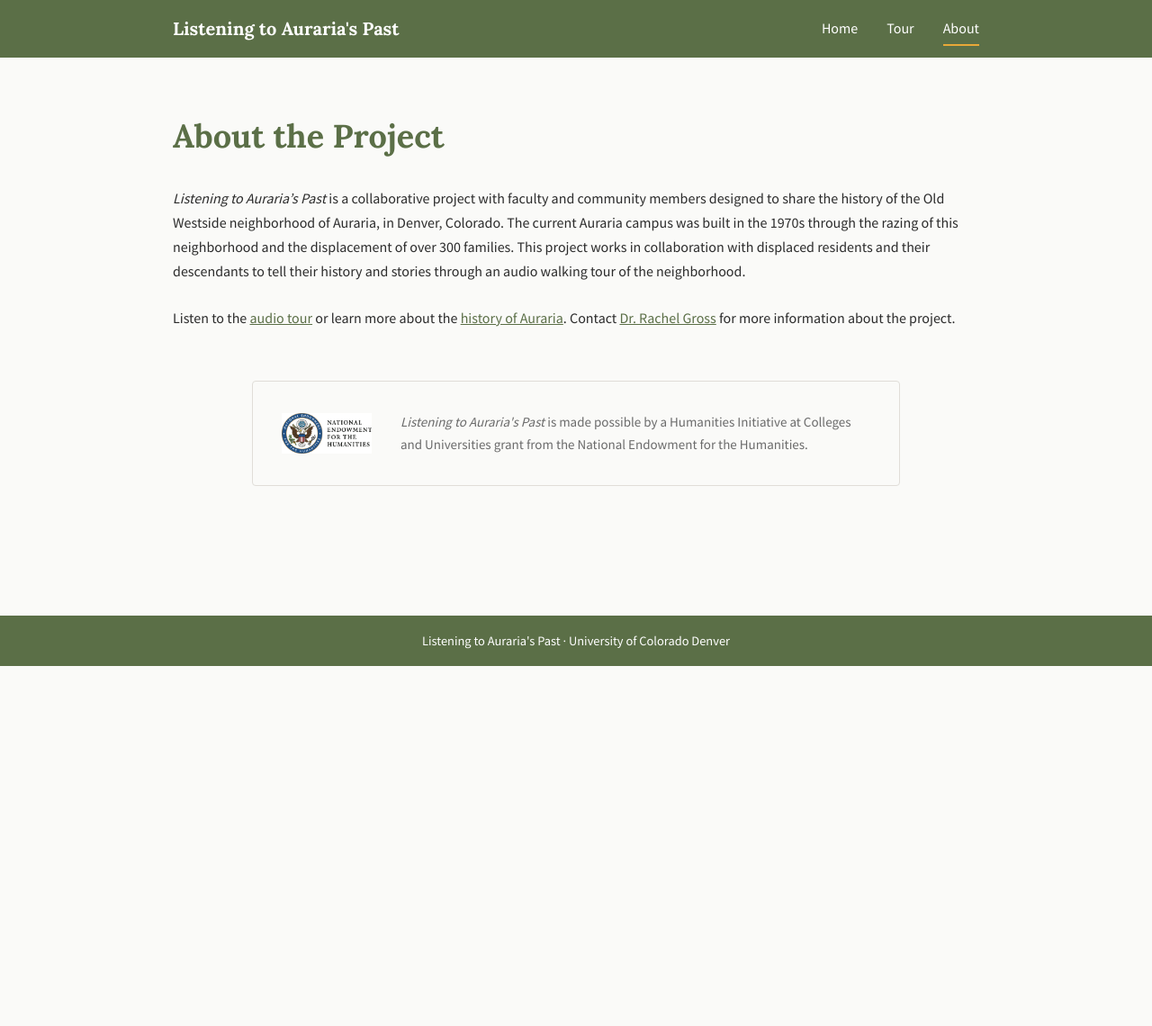
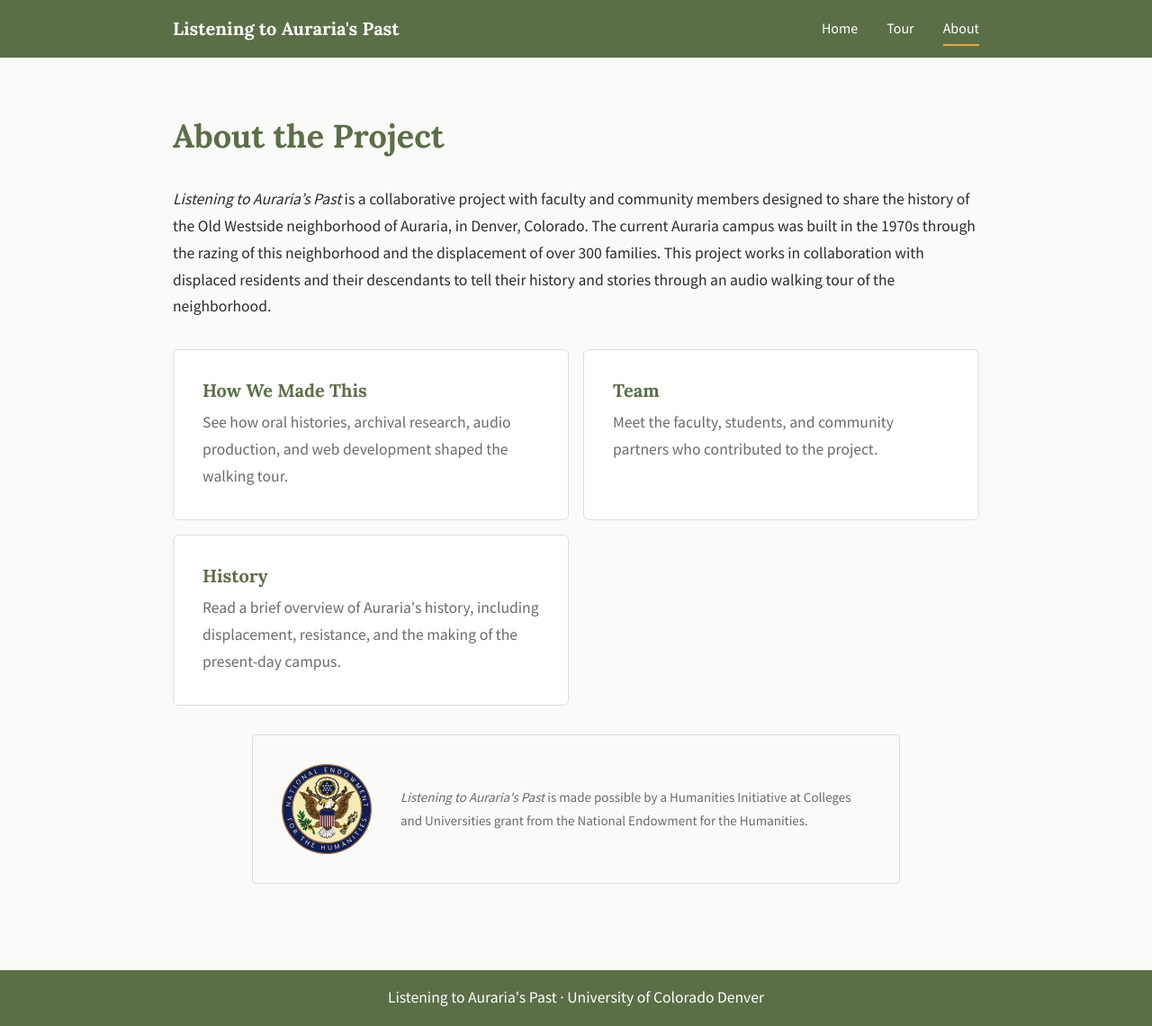
Before and after one commit to cblevins/auraria-history, a Jekyll site: the page built from pages/about.md, in a window 1280 px wide and 1140 px high. Shown: the whole window at 90% size. Built offline with Jekyll 4.4.1, drawn with Linux system fonts in a browser that asks for light colours.

```diff
--- a/_includes/nav.html
+++ b/_includes/nav.html
@@ -11,9 +11,9 @@
         <a href="{{ '/about/' | relative_url }}" {% if page.url contains '/about/' or page.url contains '/history/' or page.url contains '/process/' or page.url contains '/team/' %}aria-current="page"{% endif %}>About</a>
         <ul class="nav-submenu" aria-label="About pages">
           <li><a href="{{ '/about/' | relative_url }}" {% if page.url contains '/about/' %}aria-current="page"{% endif %}>About the Project</a></li>
+          <li><a href="{{ '/team/' | relative_url }}" {% if page.url contains '/team/' %}aria-current="page"{% endif %}>Project Team</a></li>
+          <li><a href="{{ '/process/' | relative_url }}" {% if page.url contains '/process/' %}aria-current="page"{% endif %}>How We Made This</a></li>
           <li><a href="{{ '/history/' | relative_url }}" {% if page.url contains '/history/' %}aria-current="page"{% endif %}>Auraria's History</a></li>
-          <li><a href="{{ '/process/' | relative_url }}" {% if page.url contains '/process/' %}aria-current="page"{% endif %}>How We Made This</a></li>
-          <li><a href="{{ '/team/' | relative_url }}" {% if page.url contains '/team/' %}aria-current="page"{% endif %}>Project Team</a></li>
         </ul>
       </li>
     </ul>
--- a/_sass/_typography.scss
+++ b/_sass/_typography.scss
@@ -10,7 +10,10 @@ body {
   background-color: $color-bg;
 }
 
-h1, h2, h3, h4 {
+h1,
+h2,
+h3,
+h4 {
   font-family: $font-heading;
   color: $color-primary;
   line-height: 1.3;
@@ -37,6 +40,7 @@ h4 {
 p {
   margin-top: 0;
   margin-bottom: 1.5rem;
+  font-size: 1.1rem;
 }
 
 a {
--- a/pages/about.md
+++ b/pages/about.md
@@ -6,13 +6,26 @@ permalink: /about/
 
 _Listening to Auraria's Past_ is a collaborative project with faculty and community members designed to share the history of the Old Westside neighborhood of Auraria, in Denver, Colorado. The current Auraria campus was built in the 1970s through the razing of this neighborhood and the displacement of over 300 families. This project works in collaboration with displaced residents and their descendants to tell their history and stories through an audio walking tour of the neighborhood.
 
-Listen to the [audio tour]({{site.baseurl}}/tour/) or learn more about the [history of Auraria]({{site.baseurl}}/history/). Contact [Dr. Rachel Gross](mailto:{{ site.contact_email }}) for more information about the project.
+<div class="about-link-grid" markdown="0">
+  <a class="about-link-card" href="{{ '/process/' | relative_url }}">
+    <h2>How We Made This</h2>
+    <p>See how oral histories, archival research, audio production, and web development shaped the walking tour.</p>
+  </a>
+  <a class="about-link-card" href="{{ '/team/' | relative_url }}">
+    <h2>Team</h2>
+    <p>Meet the faculty, students, and community partners who contributed to the project.</p>
+  </a>
+  <a class="about-link-card" href="{{ '/history/' | relative_url }}">
+    <h2>History</h2>
+    <p>Read a brief overview of Auraria's history, including displacement, resistance, and the making of the present-day campus.</p>
+  </a>
+</div>
 
 <section class="home-neh">
   <div class="container">
     <div class="neh-acknowledgment">
       <img
-        src="{{ '/assets/images/neh-seal.png' | relative_url }}"
+        src="{{ '/assets/images/neh-seal.svg' | relative_url }}"
         alt="National Endowment for the Humanities seal"
         class="neh-seal"
       />
```
Also changed, not shown: _layouts/home.html (+4 -4 lines), _transcripts/full-tour-transcript.md (+5 -5 lines), pages/about-landing.md (+1 -1 lines), assets/images/community-mural.jpeg (added), assets/images/neh-seal.svg (added), assets/images/st-cajetans-2026-square.jpeg (added).
